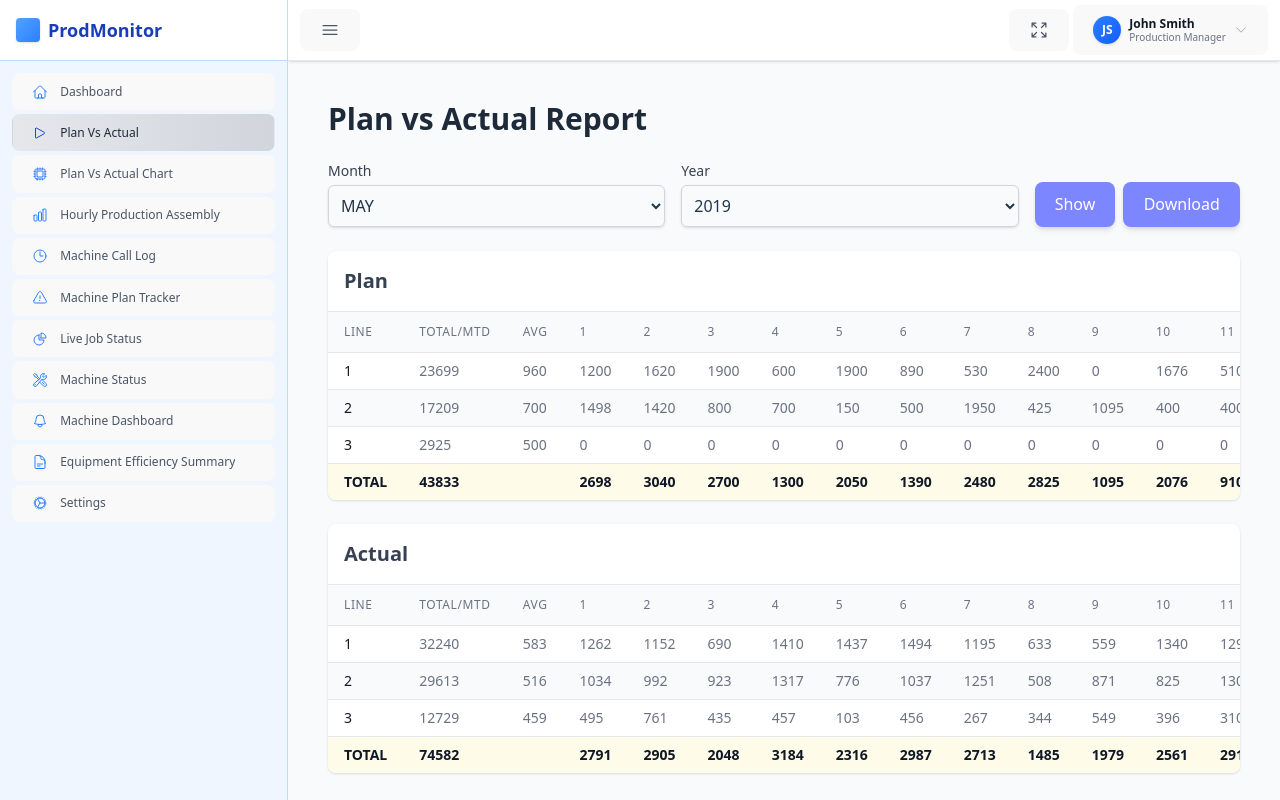
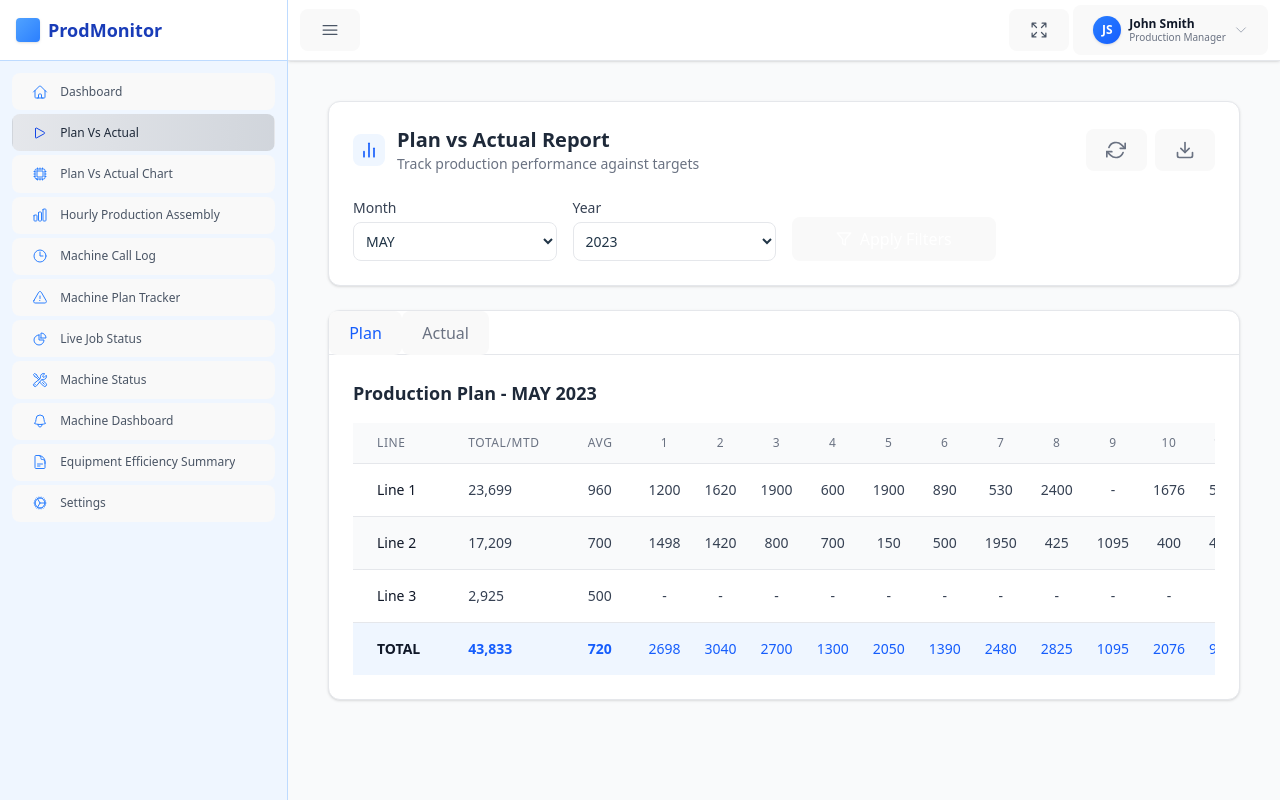
Before and after one commit to AmitMondal22/productionMonitoringSystem, a React (Vite) app: page /planactual in a window 1280 px wide. Built offline with nearby package versions, Linux system fonts and the light colour scheme.

Commit message:
plan vs actuak page ui updated

```diff
--- a/src/pages/Planactual/Planactual.jsx
+++ b/src/pages/Planactual/Planactual.jsx
@@ -1,4 +1,5 @@
 import React, { useState } from 'react';
+import { FiDownload, FiFilter, FiRefreshCw, FiBarChart2 } from 'react-icons/fi';
 
 const PlanActual = () => {
   // Sample data for Plan and Actual
@@ -15,23 +16,106 @@ const PlanActual = () => {
   ];
 
   const [month, setMonth] = useState('MAY');
-  const [year, setYear] = useState('2019');
+  const [year, setYear] = useState('2023');
+  const [activeTab, setActiveTab] = useState('plan');
+  const [isRefreshing, setIsRefreshing] = useState(false);
 
   const months = ['JAN', 'FEB', 'MAR', 'APR', 'MAY', 'JUN', 'JUL', 'AUG', 'SEP', 'OCT', 'NOV', 'DEC'];
-  const years = ['2018', '2019', '2020', '2021', '2022'];
+  const years = ['2021', '2022', '2023', '2024'];
+
+  const handleRefresh = () => {
+    setIsRefreshing(true);
+    // Simulate API refresh
+    setTimeout(() => {
+      setIsRefreshing(false);
+    }, 1000);
+  };
+
+  const renderTable = (data) => (
+    <div className="overflow-x-auto">
+      <table className="min-w-full divide-y divide-gray-200">
+        <thead className="bg-gray-50">
+          <tr>
+            <th rowSpan="2" className="px-6 py-3 text-left text-xs font-medium text-gray-500 uppercase tracking-wider">Line</th>
+            <th rowSpan="2" className="px-6 py-3 text-left text-xs font-medium text-gray-500 uppercase tracking-wider">Total/MTD</th>
+            <th rowSpan="2" className="px-6 py-3 text-left text-xs font-medium text-gray-500 uppercase tracking-wider">Avg</th>
+            {Array.from({ length: 20 }, (_, i) => (
+              <th key={i} className="px-3 py-3 text-center text-xs font-medium text-gray-500 uppercase tracking-wider">{i + 1}</th>
+            ))}
+          </tr>
+        </thead>
+        <tbody className="bg-white divide-y divide-gray-200">
+          {data.map((line, index) => (
+            <tr key={index} className={index % 2 === 0 ? 'bg-white' : 'bg-gray-50 hover:bg-gray-50'}>
+              <td className="px-6 py-4 whitespace-nowrap text-sm font-medium text-gray-900">Line {line.line}</td>
+              <td className="px-6 py-4 whitespace-nowrap text-sm text-gray-700">{line.total.toLocaleString()}</td>
+              <td className="px-6 py-4 whitespace-nowrap text-sm text-gray-700">{line.avg.toLocaleString()}</td>
+              {line.daily.map((value, i) => (
+                <td key={i} className="px-3 py-4 whitespace-nowrap text-sm text-center text-gray-700">
+                  {value === 0 ? '-' : value}
+                </td>
+              ))}
+            </tr>
+          ))}
+          <tr className="bg-blue-50 font-semibold">
+            <td className="px-6 py-4 whitespace-nowrap text-sm text-gray-900">TOTAL</td>
+            <td className="px-6 py-4 whitespace-nowrap text-sm text-blue-600">
+              {data.reduce((sum, line) => sum + line.total, 0).toLocaleString()}
+            </td>
+            <td className="px-6 py-4 whitespace-nowrap text-sm text-blue-600">
+              {Math.round(data.reduce((sum, line) => sum + line.avg, 0) / data.length).toLocaleString()}
+            </td>
+            {Array.from({ length: 20 }).map((_, i) => {
+              const total = data.reduce((sum, line) => sum + (line.daily[i] || 0), 0);
+              return (
+                <td key={i} className="px-3 py-4 whitespace-nowrap text-sm text-center font-medium text-blue-600">
+                  {total === 0 ? '-' : total}
+                </td>
+              );
+            })}
+          </tr>
+        </tbody>
+      </table>
+    </div>
+  );
 
   return (
-    <div className="p-6 bg-gray-50 min-h-screen">
-      <div className="max-w-7xl mx-auto">
-        <h3 className="text-3xl font-bold text-gray-800 mb-6">Plan vs Actual Report</h3>
+    <div className="min-h-screen bg-gray-50 p-4 md:p-6">
+      <div className="max-w-7xl mx-auto space-y-6">
+        {/* Header */}
+        <div className="bg-white border border-gray-200 rounded-xl shadow-sm overflow-hidden">
+          <div className="p-6">
+            <div className="flex flex-col md:flex-row md:items-center md:justify-between space-y-4 md:space-y-0">
+              <div className="flex items-center space-x-3">
+                <div className="p-1.5 bg-blue-50 rounded-lg text-blue-600">
+                  <FiBarChart2 className="w-5 h-5" />
+                </div>
+                <div>
+                  <h3 className="text-xl font-semibold text-gray-800">Plan vs Actual Report</h3>
+                  <p className="text-gray-500 text-sm">Track production performance against targets</p>
+                </div>
+              </div>
+              <div className="flex items-center space-x-2">
+                <button
+                  onClick={handleRefresh}
+                  className={`p-2 rounded-lg hover:bg-gray-100 text-gray-500 hover:text-gray-700 transition-colors ${isRefreshing ? 'animate-spin' : ''}`}
+                  disabled={isRefreshing}
+                >
+                  <FiRefreshCw className="w-5 h-5" />
+                </button>
+                <button className="p-2 rounded-lg hover:bg-gray-100 text-gray-500 hover:text-gray-700 transition-colors">
+                  <FiDownload className="w-5 h-5" />
+                </button>
+              </div>
+            </div>
 
-        <div className="flex flex-col md:flex-row gap-4 mb-6">
-          <div className="flex-1">
+            <div className="mt-6 grid grid-cols-1 md:grid-cols-4 gap-4">
+              <div>
                 <label className="block text-sm font-medium text-gray-700 mb-1">Month</label>
                 <select
                   value={month}
                   onChange={(e) => setMonth(e.target.value)}
-              className="w-full p-2 border border-gray-300 rounded-md shadow-sm focus:ring-indigo-500 focus:border-indigo-500"
+                  className="w-full p-2 border border-gray-200 rounded-lg bg-white text-sm focus:ring-2 focus:ring-blue-500 focus:border-blue-500"
                 >
                   {months.map((m) => (
                     <option key={m} value={m}>{m}</option>
@@ -39,12 +123,12 @@ const PlanActual = () => {
                 </select>
               </div>
 
-          <div className="flex-1">
+              <div>
                 <label className="block text-sm font-medium text-gray-700 mb-1">Year</label>
                 <select
                   value={year}
                   onChange={(e) => setYear(e.target.value)}
-              className="w-full p-2 border border-gray-300 rounded-md shadow-sm focus:ring-indigo-500 focus:border-indigo-500"
+                  className="w-full p-2 border border-gray-200 rounded-lg bg-white text-sm focus:ring-2 focus:ring-blue-500 focus:border-blue-500"
                 >
                   {years.map((y) => (
                     <option key={y} value={y}>{y}</option>
@@ -52,108 +136,58 @@ const PlanActual = () => {
                 </select>
               </div>
 
-         <div className="flex items-end gap-2">
+              <div className="flex items-end">
                 <button
-    onClick={() => console.log('Show clicked')}
-    className="bg-gradient-to-r from-indigo-400 to-indigo-400 text-white px-4 py-2 rounded-lg font-semibold shadow-md transition-all duration-300"
+                  onClick={() => console.log('Apply filters')}
+                  className="w-full bg-blue-600 hover:bg-blue-700 text-white px-4 py-2 rounded-lg font-medium text-sm transition-colors flex items-center justify-center space-x-2"
                 >
-    Show
-  </button>
-  <button
-    onClick={() => console.log('Download clicked')}
-    className="bg-gradient-to-r from-indigo-400 to-indigo-400 text-white px-4 py-2 rounded-lg font-semibold shadow-md transition-all duration-300"
-  >
-    Download
+                  <FiFilter className="w-4 h-4" />
+                  <span>Apply Filters</span>
                 </button>
               </div>
-
             </div>
-
-        <div className="bg-white rounded-lg shadow overflow-hidden">
-          <div className="p-4 border-b border-gray-200">
-            <h2 className="text-xl font-semibold text-gray-700">Plan</h2>
-          </div>
-          <div className="overflow-x-auto">
-            <table className="min-w-full divide-y divide-gray-200">
-              <thead className="bg-gray-50">
-                <tr>
-                  <th rowSpan="2" className="px-4 py-3 text-left text-xs font-medium text-gray-500 uppercase tracking-wider">Line</th>
-                  <th rowSpan="2" className="px-4 py-3 text-left text-xs font-medium text-gray-500 uppercase tracking-wider">Total/MTD</th>
-                  <th rowSpan="2" className="px-4 py-3 text-left text-xs font-medium text-gray-500 uppercase tracking-wider">Avg</th>
-                  {Array.from({ length: 26 }, (_, i) => (
-                    <th key={i} colSpan={1} className="px-4 py-3 text-left text-xs font-medium text-gray-500 uppercase tracking-wider">{i + 1}</th>
-                  ))}
-                </tr>
-              </thead>
-              <tbody className="bg-white divide-y divide-gray-200">
-                {planData.map((line, index) => (
-                  <tr key={index} className={index % 2 === 0 ? 'bg-white' : 'bg-gray-50'}>
-                    <td className="px-4 py-2 whitespace-nowrap text-sm font-medium text-gray-900">{line.line}</td>
-                    <td className="px-4 py-2 whitespace-nowrap text-sm text-gray-500">{line.total}</td>
-                    <td className="px-4 py-2 whitespace-nowrap text-sm text-gray-500">{line.avg}</td>
-                    {line.daily.map((value, i) => (
-                      <td key={i} className="px-4 py-2 whitespace-nowrap text-sm text-gray-500">{value}</td>
-                    ))}
-                  </tr>
-                ))}
-                <tr className="bg-yellow-50 font-semibold">
-                  <td className="px-4 py-2 whitespace-nowrap text-sm text-gray-900">TOTAL</td>
-                  <td className="px-4 py-2 whitespace-nowrap text-sm text-gray-900">
-                    {planData.reduce((sum, line) => sum + line.total, 0)}
-                  </td>
-                  <td className="px-4 py-2 whitespace-nowrap text-sm text-gray-900"></td>
-                  {Array.from({ length: 26 }, (_, i) => (
-                    <td key={i} className="px-4 py-2 whitespace-nowrap text-sm text-gray-900">
-                      {planData.reduce((sum, line) => sum + (line.daily[i] || 0), 0)}
-                    </td>
-                  ))}
-                </tr>
-              </tbody>
-            </table>
           </div>
         </div>
 
-        <div className="bg-white rounded-lg shadow overflow-hidden mt-6">
-          <div className="p-4 border-b border-gray-200">
-            <h2 className="text-xl font-semibold text-gray-700">Actual</h2>
+        {/* Tabs */}
+        <div className="bg-white border border-gray-200 rounded-xl shadow-sm">
+          <div className="border-b border-gray-200">
+            <nav className="flex -mb-px">
+              <button
+                onClick={() => setActiveTab('plan')}
+                className={`py-4 px-6 text-center border-b-2 font-medium text-sm ${
+                  activeTab === 'plan'
+                    ? 'border-blue-500 text-blue-600'
+                    : 'border-transparent text-gray-500 hover:text-gray-700 hover:border-gray-300'
+                }`}
+              >
+                Plan
+              </button>
+              <button
+                onClick={() => setActiveTab('actual')}
+                className={`py-4 px-6 text-center border-b-2 font-medium text-sm ${
+                  activeTab === 'actual'
+                    ? 'border-blue-500 text-blue-600'
+                    : 'border-transparent text-gray-500 hover:text-gray-700 hover:border-gray-300'
+                }`}
+              >
+                Actual
+              </button>
+            </nav>
           </div>
-          <div className="overflow-x-auto">
-            <table className="min-w-full divide-y divide-gray-200">
-              <thead className="bg-gray-50">
-                <tr>
-                  <th rowSpan="2" className="px-4 py-3 text-left text-xs font-medium text-gray-500 uppercase tracking-wider">Line</th>
-                  <th rowSpan="2" className="px-4 py-3 text-left text-xs font-medium text-gray-500 uppercase tracking-wider">Total/MTD</th>
-                  <th rowSpan="2" className="px-4 py-3 text-left text-xs font-medium text-gray-500 uppercase tracking-wider">Avg</th>
-                  {Array.from({ length: 24 }, (_, i) => (
-                    <th key={i} colSpan={1} className="px-4 py-3 text-left text-xs font-medium text-gray-500 uppercase tracking-wider">{i + 1}</th>
-                  ))}
-                </tr>
-              </thead>
-              <tbody className="bg-white divide-y divide-gray-200">
-                {actualData.map((line, index) => (
-                  <tr key={index} className={index % 2 === 0 ? 'bg-white' : 'bg-gray-50'}>
-                    <td className="px-4 py-2 whitespace-nowrap text-sm font-medium text-gray-900">{line.line}</td>
-                    <td className="px-4 py-2 whitespace-nowrap text-sm text-gray-500">{line.total}</td>
-                    <td className="px-4 py-2 whitespace-nowrap text-sm text-gray-500">{line.avg}</td>
-                    {line.daily.map((value, i) => (
-                      <td key={i} className="px-4 py-2 whitespace-nowrap text-sm text-gray-500">{value}</td>
-                    ))}
-                  </tr>
-                ))}
-                <tr className="bg-yellow-50 font-semibold">
-                  <td className="px-4 py-2 whitespace-nowrap text-sm text-gray-900">TOTAL</td>
-                  <td className="px-4 py-2 whitespace-nowrap text-sm text-gray-900">
-                    {actualData.reduce((sum, line) => sum + line.total, 0)}
-                  </td>
-                  <td className="px-4 py-2 whitespace-nowrap text-sm text-gray-900"></td>
-                  {Array.from({ length: 24 }, (_, i) => (
-                    <td key={i} className="px-4 py-2 whitespace-nowrap text-sm text-gray-900">
-                      {actualData.reduce((sum, line) => sum + (line.daily[i] || 0), 0)}
-                    </td>
-                  ))}
-                </tr>
-              </tbody>
-            </table>
+
+          <div className="p-6">
+            {activeTab === 'plan' ? (
+              <div className="space-y-4">
+                <h2 className="text-lg font-semibold text-gray-800">Production Plan - {month} {year}</h2>
+                {renderTable(planData)}
+              </div>
+            ) : (
+              <div className="space-y-4">
+                <h2 className="text-lg font-semibold text-gray-800">Actual Production - {month} {year}</h2>
+                {renderTable(actualData)}
+              </div>
+            )}
           </div>
         </div>
       </div>
```
Lines whose indentation alone changed are shown as unchanged.
